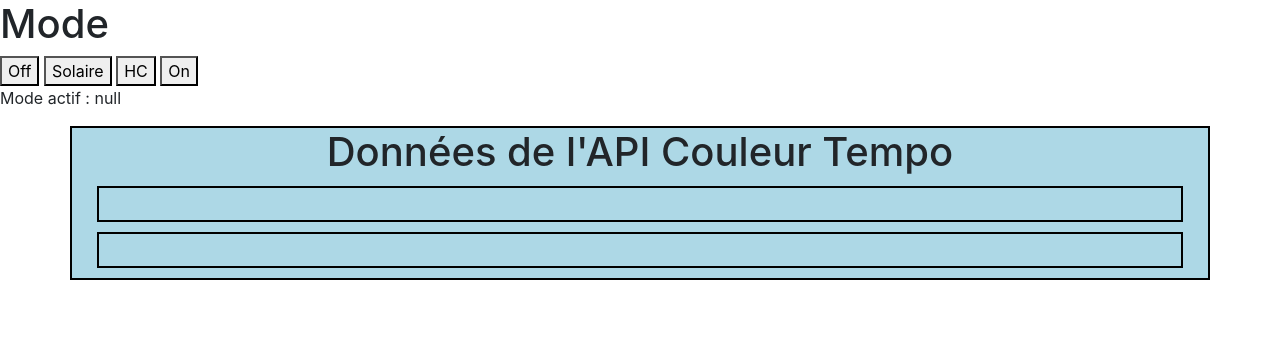
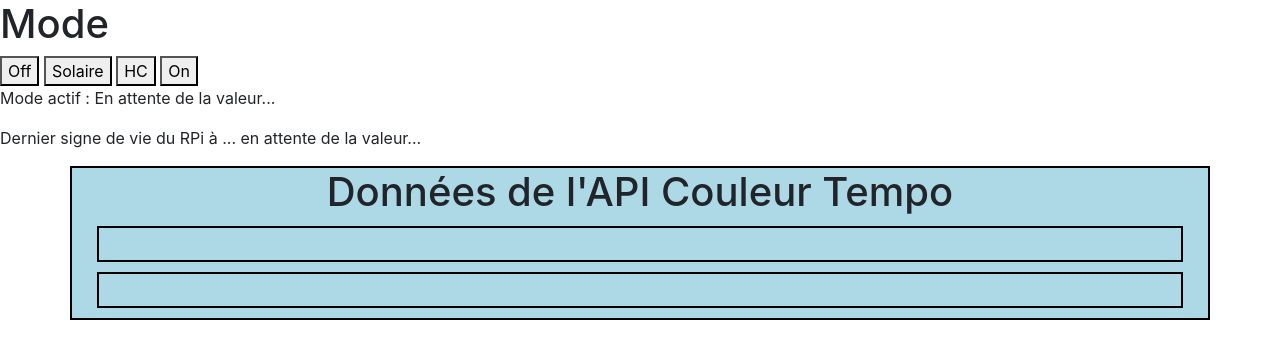
Before and after one commit to LaMaCourses/Labadenquet, a Flask app: page / in a window 1280 px wide. Shown: the top 359 px of the page. Run offline with Flask 2, Linux system fonts and the light colour scheme; some libraries are stand-ins or nearby versions.

Commit message:
Ajout fx datetime du dernier ping du RPi

```diff
--- a/templates/index.html
+++ b/templates/index.html
@@ -127,6 +127,10 @@
         function mettreAJourVariable(variableValue) {
             document.getElementById('variableValeur').innerText = 'Mode actif : ' + variableValue;
         }
+        function getLastPing(lastping) {
+            document.getElementById('pingValeur').innerText = 'Dernier signe de vie du RPi à ' + lastping;
+        }
+
 
         // Fonction pour consulter la variable lors du chargement de la page
         window.onload = function() {
@@ -135,6 +139,8 @@
             fetch('/consulter_variable')
                 .then(response => response.json())
                 .then(data => mettreAJourVariable(data.variable));
+                .then(data => getLastPing(data.lastping));
+
         };
 
         // Vous pouvez également ajouter une mise à jour périodique si nécessaire
@@ -154,6 +160,7 @@
         <button type="submit" name="bouton" value="on">On</button>
     </form>
     <p id="variableValeur">Mode actif : En attente de la valeur...</p>
+    <p id="pingValeur">Dernier signe de vie du RPi à ... en attente de la valeur...</p>
     <div class="container">
     <h1 class="text-center">Données de l'API Couleur Tempo</h1>
     <div id="today" class="p-3"></div>
```
